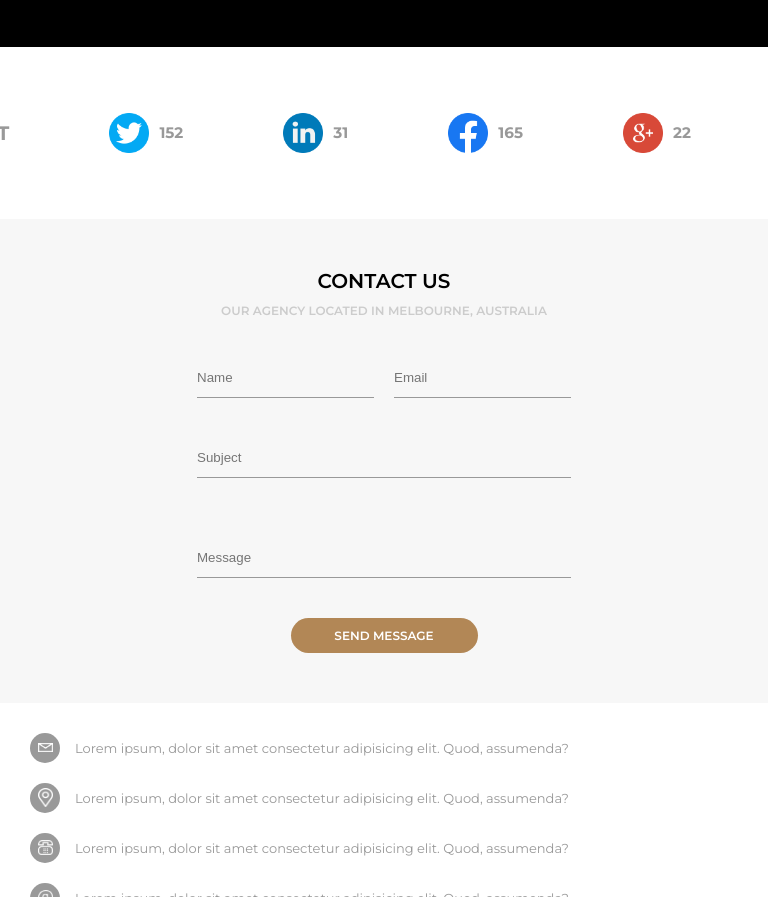
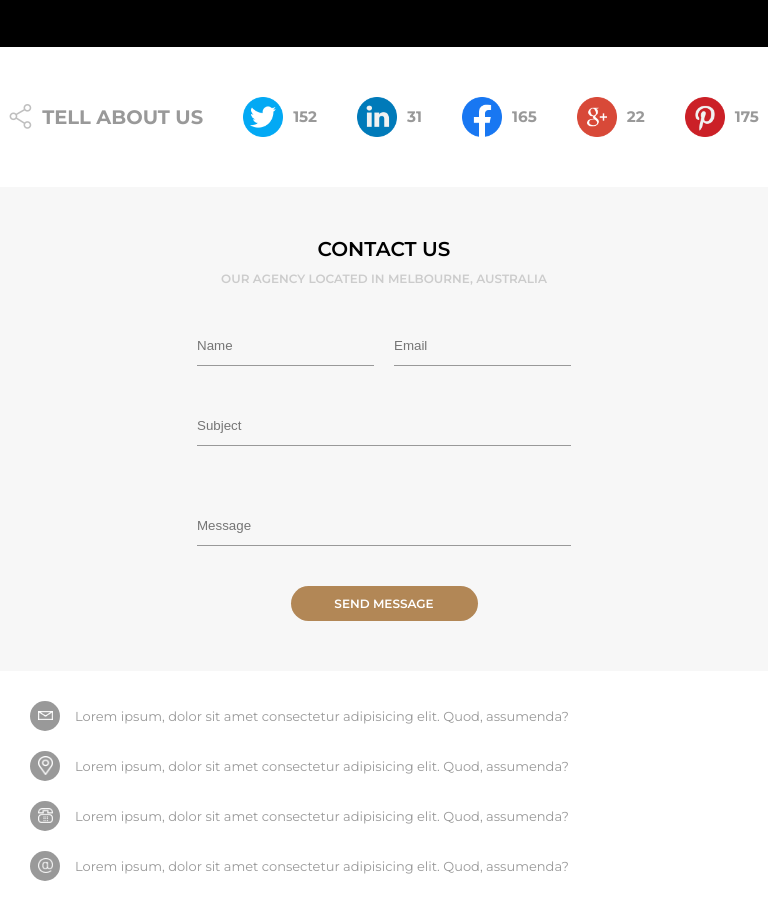
Before and after one commit to Arthurlmr2004/Projeto-Awax, a plain HTML site: page index.html in a window 768 px wide. Shown: the part 6683-7580 px from the top of the page. Drawn offline with Linux system fonts and the light colour scheme.

Commit message:
Update style.css

```diff
--- a/assets/Css/style.css
+++ b/assets/Css/style.css
@@ -1001,6 +1001,10 @@ input[type="email"] {
         margin-left: 10px;
     }
 
+    .sectionSocialMedias .sectionSocialMediasImg {
+        gap: 40px;
+    }
+
     .sectionMap {
         padding: 0;
         padding-bottom: 250px;
```
